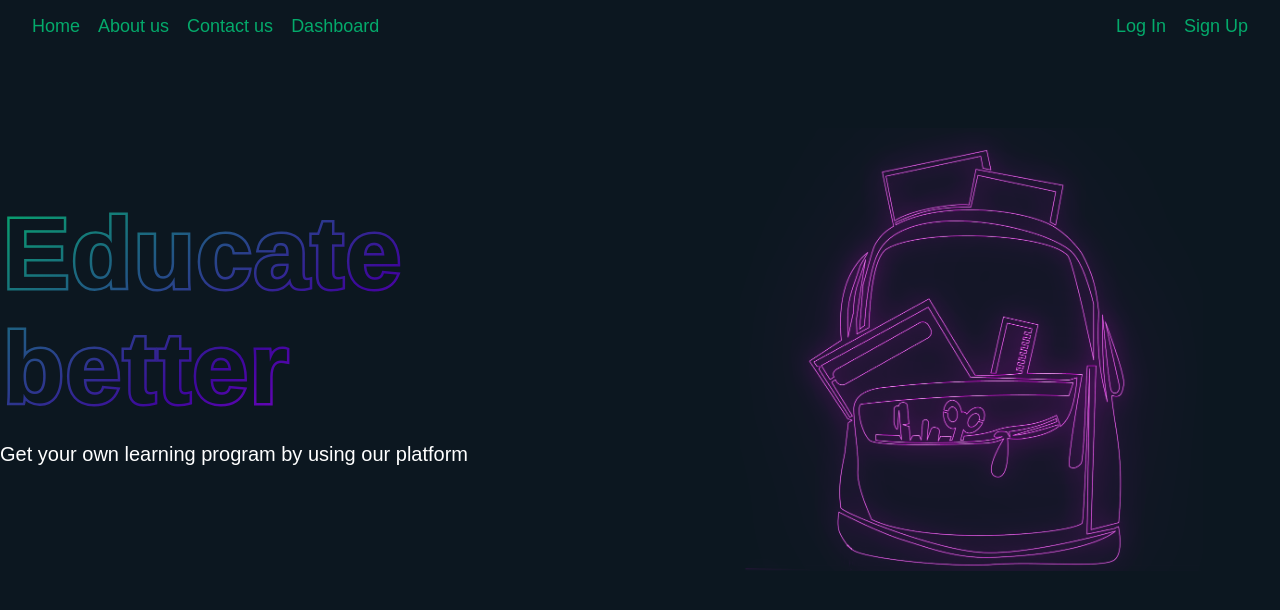
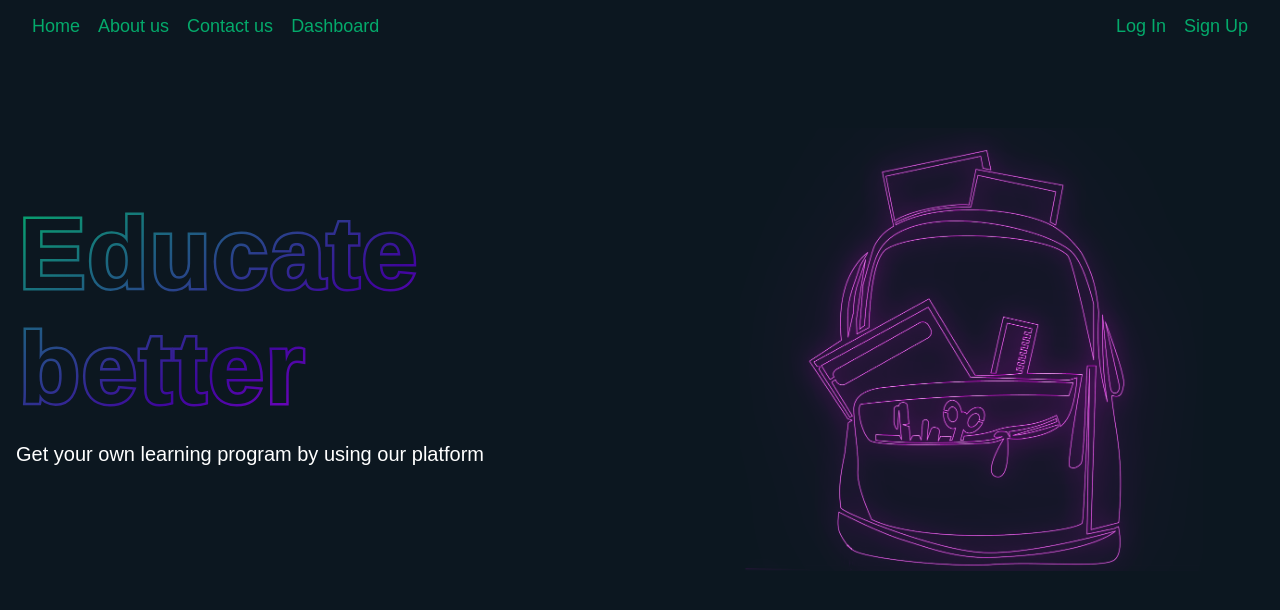
Before and after one commit to SookX/FreshEd, a React (Vite) app in the folder frontend/: page / in a window 1280 px wide. Shown: the top 610 px of the page. Built offline with nearby package versions, Linux system fonts and the light colour scheme; no server answers; a web font is replaced by a local one.

Commit message:
Fetch Account

```diff
--- a/frontend/src/context/DataContext.jsx
+++ b/frontend/src/context/DataContext.jsx
@@ -50,7 +50,7 @@ const DataProvider = ({ children }) => {
     const fetchAccount = async () => {
         if(loggedIn){
             try {
-                const response = await axios.post('http://127.0.0.1:8000/authenticate/info/', {id: JSON.parse(localStorage.getItem('accData')).id})
+                const response = await axios.post('http://127.0.0.1:8000/authenticate/isUser/', {id: JSON.parse(localStorage.getItem('accData')).id})
 
                 console.log('ACC DATA')
                 console.log(response)
--- a/frontend/src/css/home.css
+++ b/frontend/src/css/home.css
@@ -15,6 +15,10 @@
     align-items: center;
     /* margin-left: 17rem; */
     /* margin-top: 5rem; */
+}
+
+.main-textbox {
+    padding: 0 1.6rem;
 }
 
 .heading {
--- a/frontend/src/screens/Login.jsx
+++ b/frontend/src/screens/Login.jsx
@@ -26,7 +26,7 @@ const Login = () => {
         }
 
         try {
-            const response = await axios.post('http://127.0.0.1:8000/authenticate/isUser/', obj)
+            const response = await axios.post('http://127.0.0.1:8000/authenticate/login/', obj)
 
             console.log(response)
 
```
